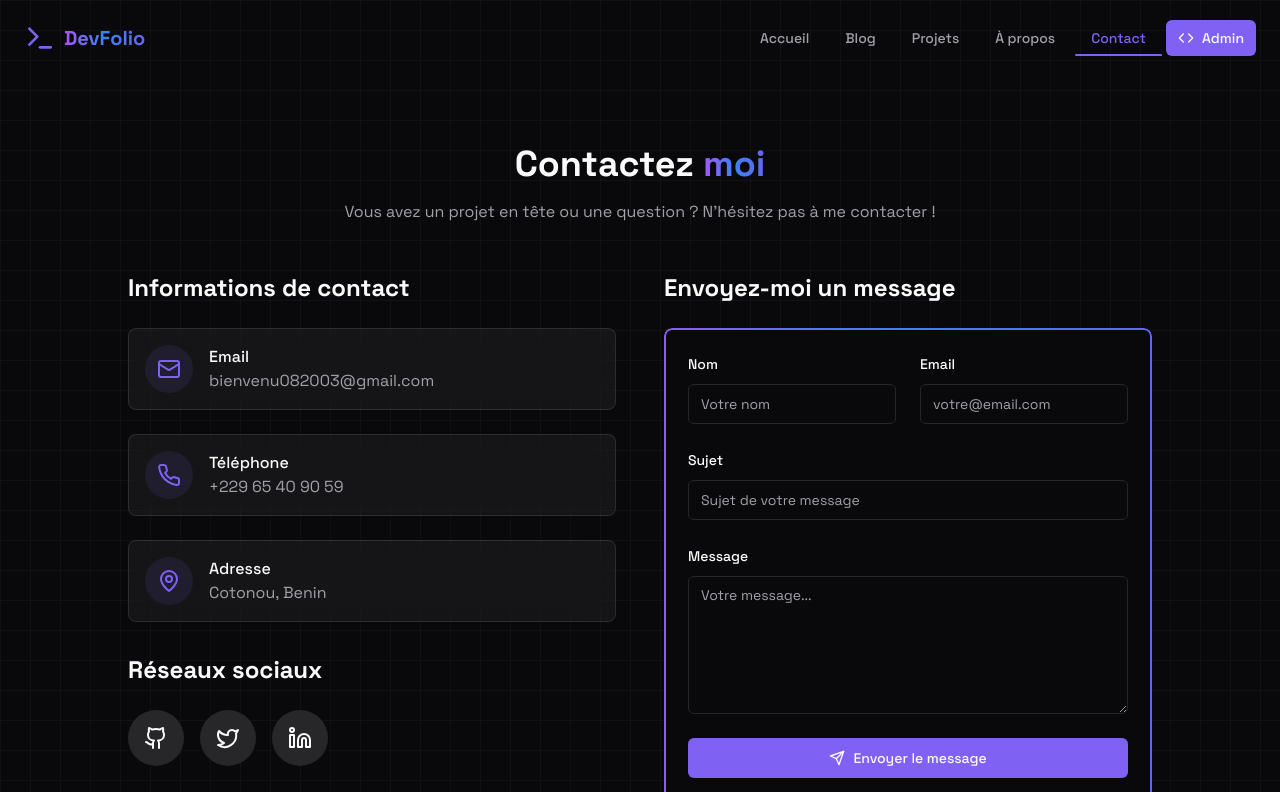
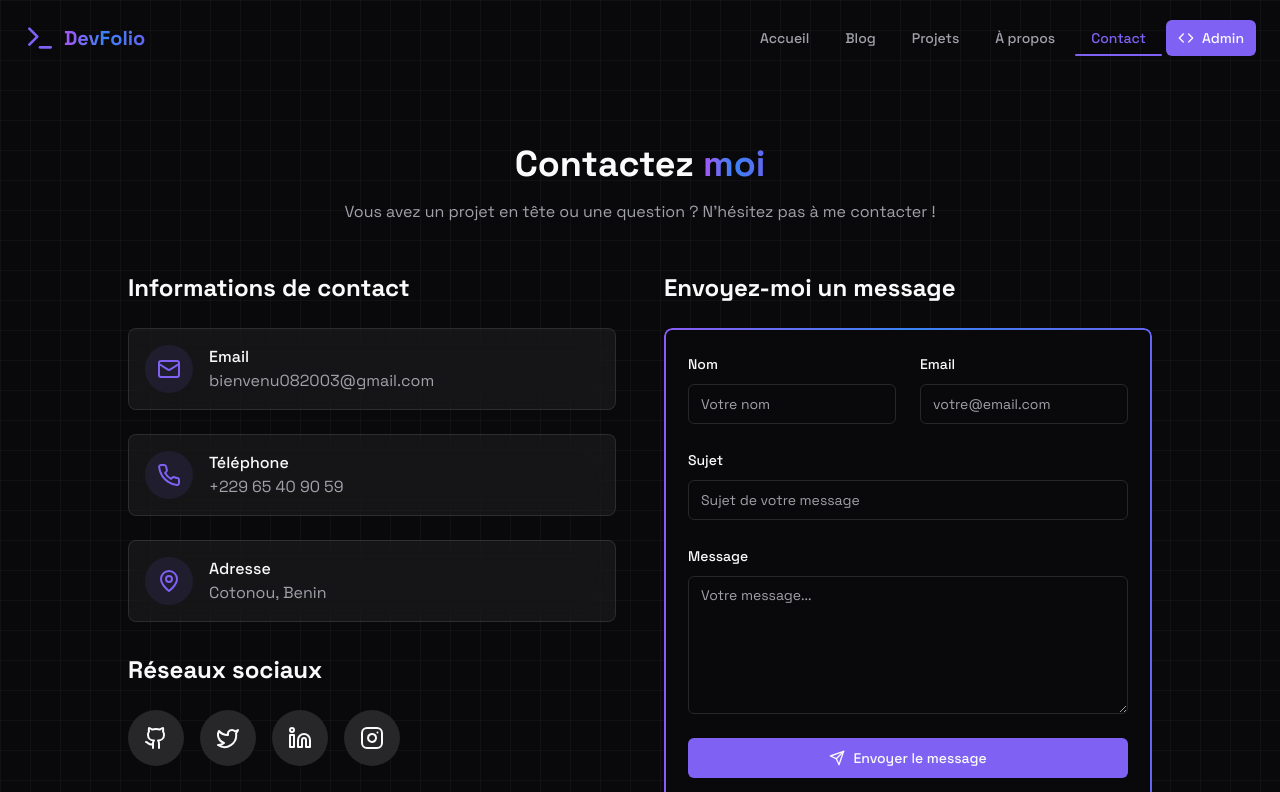
Before and after one commit to idontknowtheusername-paid/bystemsblog, a React (Vite) app: page /contact in a window 1280 px wide. Shown: the top 792 px of the page. Built offline with nearby package versions, Linux system fonts and the light colour scheme; grey boxes are pictures that could not be loaded.

Commit message:
Update ContactPage.jsx

```diff
--- a/src/pages/ContactPage.jsx
+++ b/src/pages/ContactPage.jsx
@@ -1,7 +1,7 @@
 
 import React from 'react';
 import { motion } from 'framer-motion';
-import { Mail, Phone, MapPin, Github, Twitter, Linkedin,Instagram } from 'lucide-react';
+import { Mail, Phone, MapPin, Github, Twitter, Linkedin, Instagram } from 'lucide-react';
 import ContactForm from '@/components/ContactForm';
 
 const ContactPage = () => {
@@ -15,6 +15,8 @@ const ContactPage = () => {
     { icon: <Github className="h-6 w-6" />, label: "GitHub", href: "https://github.com/bienvenu-cyber" },
     { icon: <Twitter className="h-6 w-6" />, label: "Twitter", href: "https://twitter.com/bienvenutongui" },
     { icon: <Linkedin className="h-6 w-6" />, label: "LinkedIn", href: "https://linkedin.com/in/bienvenutongui" },
+    { icon: <Instagram className="h-6 w-6" />, label: "Instagram", href: "https://www.instagram.com/bv_4real" },
+
   ];
 
   return (
```
